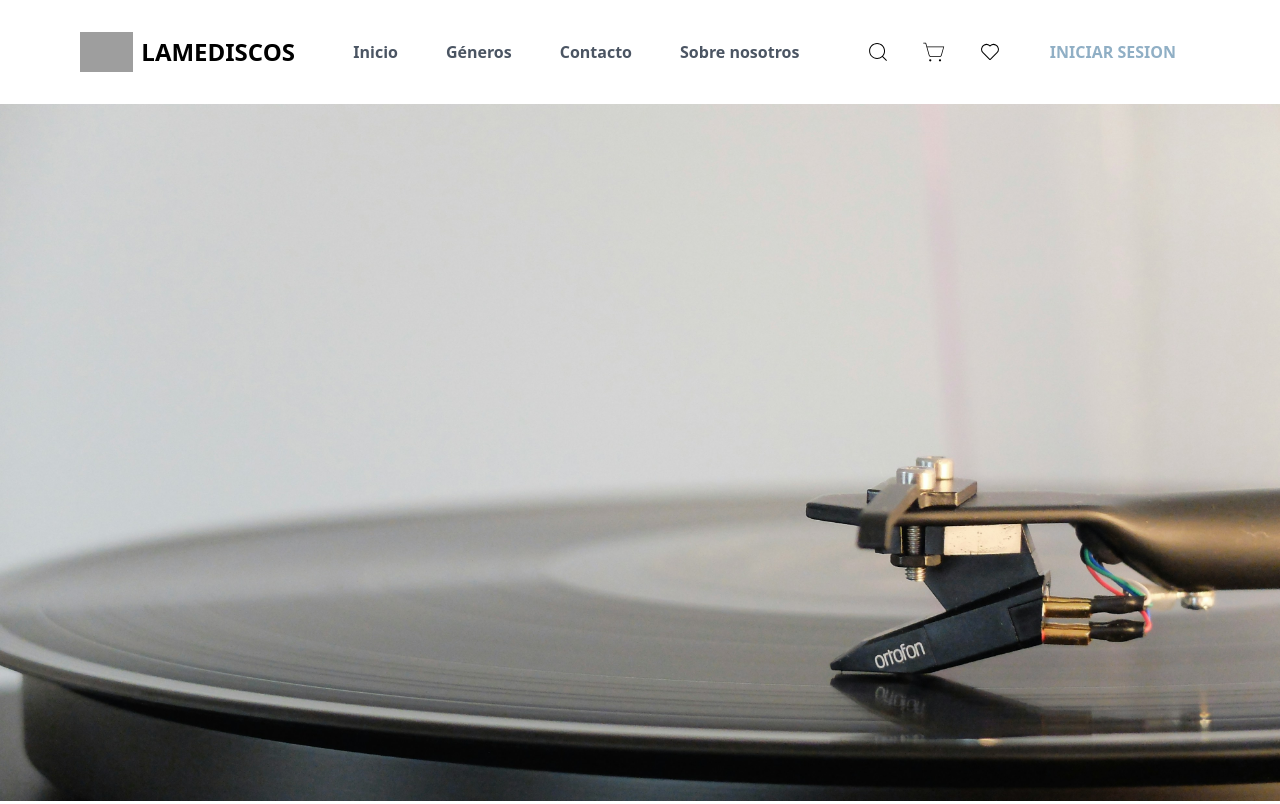
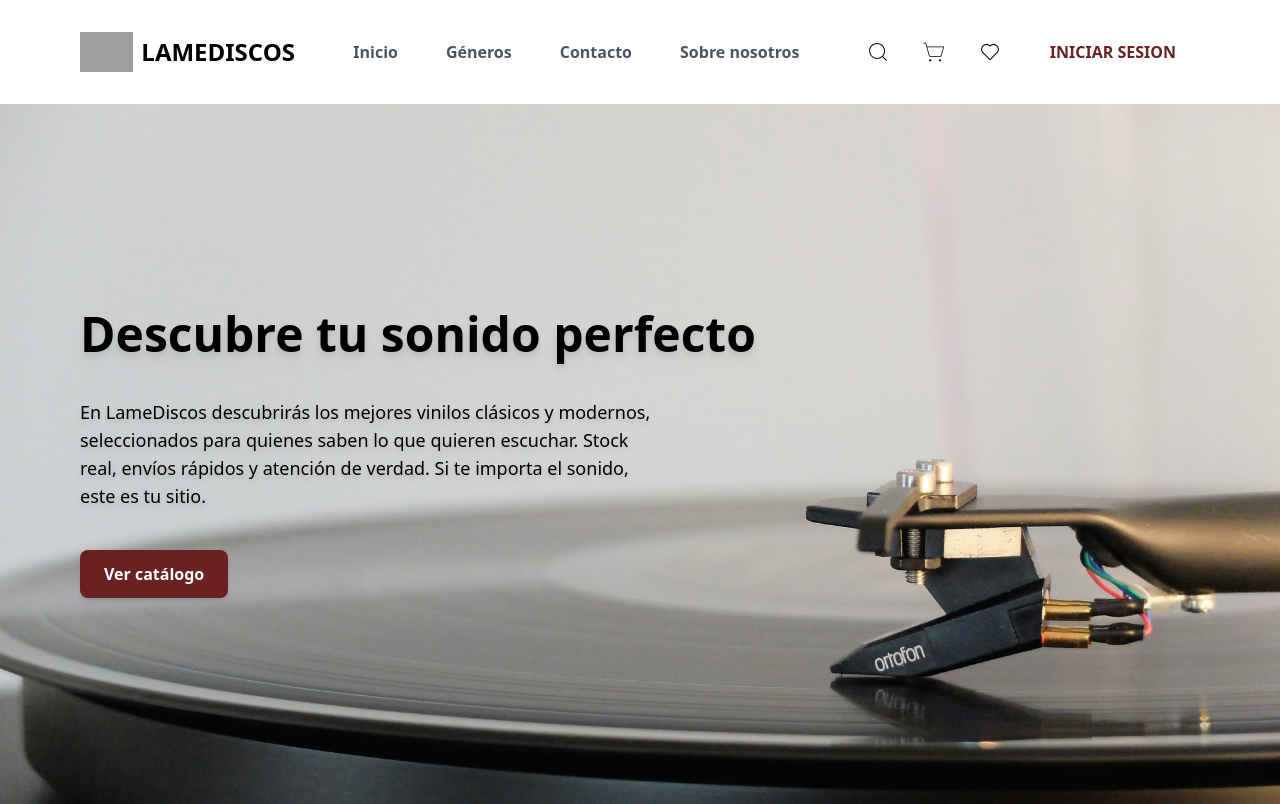
Before and after one commit to paulavargas9/ecommerce-vinilos, a React (Vite) app in the folder frontend/: page / in a window 1280 px wide. Built offline with nearby package versions, Linux system fonts and the light colour scheme; grey boxes are pictures that could not be loaded.

Commit message:
Sección Hero: añadida descripción y botón 'Ver catálogo'

```diff
--- a/frontend/src/components/Hero.jsx
+++ b/frontend/src/components/Hero.jsx
@@ -36,6 +36,15 @@ return (
         style={{ backgroundImage: `url(${intro})` }}
       >
         {/*Descripcion y botón */}
+        <h1 className="text-4xl md:text-5xl font-bold drop-shadow-lg">Descubre tu sonido perfecto</h1>
+        <p className="text-lg max-w-xl drop-shadow-md">
+        En LameDiscos descubrirás los mejores vinilos clásicos y modernos, seleccionados para quienes saben lo que quieren escuchar. Stock real, envíos rápidos y atención de verdad. Si te importa el sonido, este es tu sitio.
+        </p>
+
+        <button data-aos="zoom-in" data-aos-delay="200"
+        className="bg-primary px-6 py-3 rounded-lg text-white font-semibold
+         shadow-md hover:bg-white hover:text-primary transition duration-300">Ver catálogo</button>
+
       </div>
     </div>
   </Slider>
--- a/frontend/tailwind.config.js
+++ b/frontend/tailwind.config.js
@@ -7,7 +7,7 @@ export default {
   theme: {
     extend: {
       colors:{
-        primary:"#90AFC5",
+        primary:"#692122",
         secondary:"#505160"
 
       },
```
